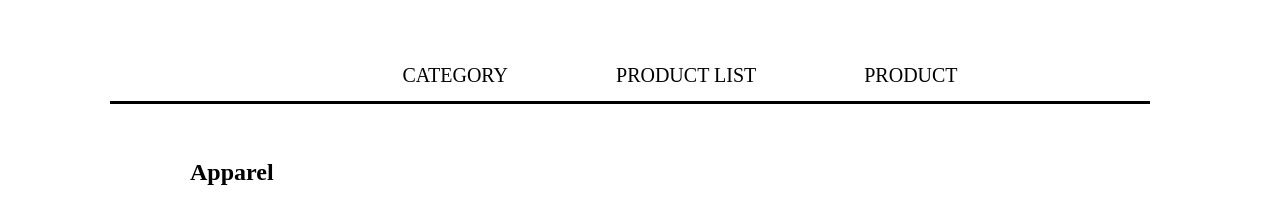
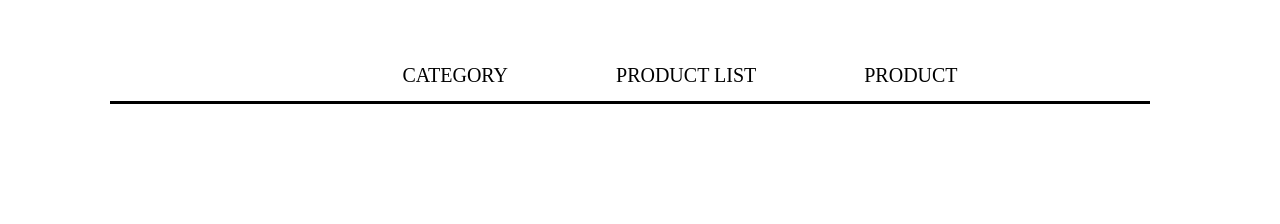
Before and after one commit to CecilieRavn/statisk_product_site, a plain HTML site: page productlist.html in a window 1280 px wide. Drawn offline with Linux system fonts and the light colour scheme; no server answers.

Commit message:
rettelser

```diff
--- a/js/productlist.js
+++ b/js/productlist.js
@@ -3,7 +3,6 @@ const category = urlParams.get("category");
 
 fetch("https://kea-alt-del.dk/t7/api/products?category=" + category)
     .then(res=>res.json())
-    //.then(data=>showProducts(data))
     .then(showProducts)
 
 function showProducts(products){
--- a/productlist.html
+++ b/productlist.html
@@ -19,7 +19,7 @@
       </nav>
     </header>
     <main>
-        <h2>Apparel</h2>
+        <!--<h2>Apparel</h2>-->
         <template id="smallProductTemplate">
           <article class="smallProduct">
               <img src="https://kea-alt-del.dk/t7/images/webp/640/1163.webp" alt="Sahara Team India Fanwear Round Neck Jersey">
```
